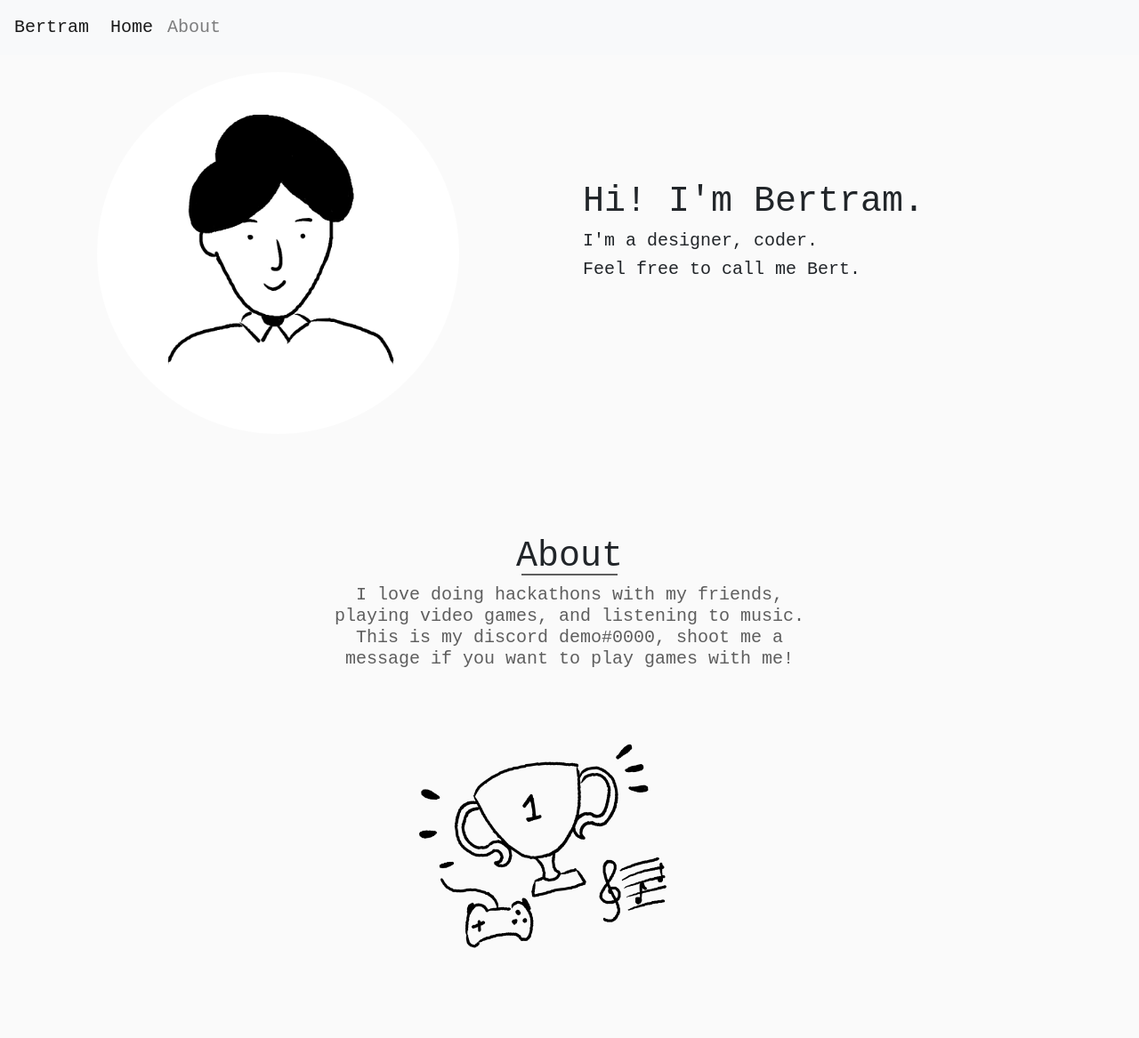
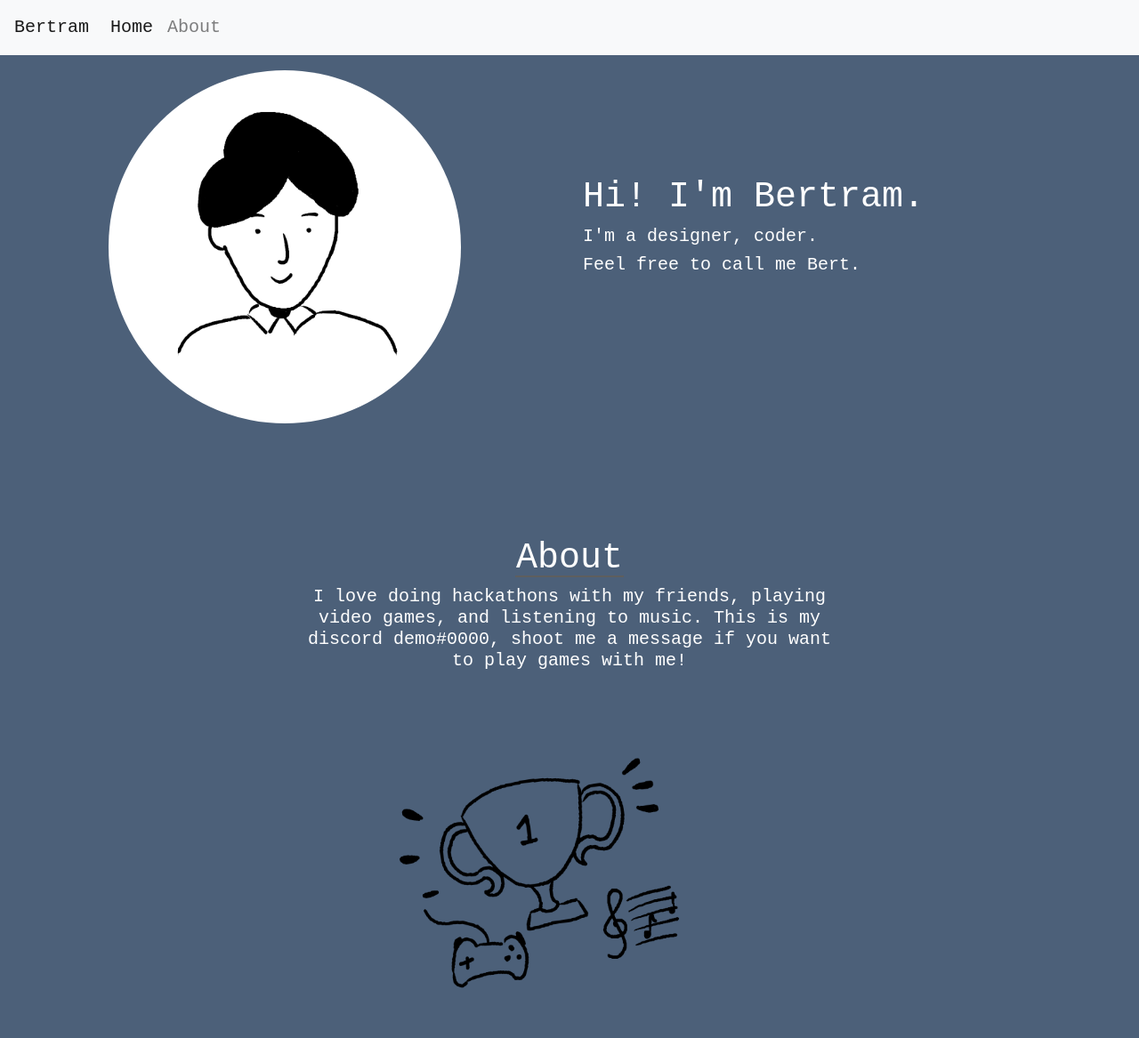
Before and after one commit to chi-wei-lien/demo-web-portfolio-level-1, a plain HTML site: page index.html in a window 1280 px wide. Shown: the top 1167 px of the page at 89% size. Drawn offline with nearby package versions, Linux system fonts and the light colour scheme.

Commit message:
add dark mode

```diff
--- a/index.html
+++ b/index.html
@@ -8,14 +8,16 @@
     <!-- Bootstrap CSS -->
     <link rel="stylesheet" href="https://stackpath.bootstrapcdn.com/bootstrap/4.3.1/css/bootstrap.min.css" integrity="sha384-ggOyR0iXCbMQv3Xipma34MD+dH/1fQ784/j6cY/iJTQUOhcWr7x9JvoRxT2MZw1T" crossorigin="anonymous">
 
+    <!-- Custom CSS -->
     <link rel="stylesheet" href="style.css">
+
     <title>Bertram</title>
     <link rel="icon" type="image/x-icon" href="public/images/favicon.ico">
 
     <!-- Add icon library -->
     <script src="https://use.fontawesome.com/750a16f689.js"></script>
   </head>
-  <body>
+  <body id="dark-mode-bg">
     <nav class="navbar navbar-expand-lg navbar-light bg-light">
       <a class="navbar-brand" href="#">Bertram</a>
       <button class="navbar-toggler" type="button" data-toggle="collapse" data-target="#navbarNavDropdown" aria-controls="navbarNavDropdown" aria-expanded="false" aria-label="Toggle navigation">
@@ -32,6 +34,7 @@
         </ul>
       </div>
     </nav>
+    <div class="container-fluid">
       <div class="row">
         <div class="col-md-1"></div>
         <div class="col-md-4">
@@ -39,21 +42,23 @@
         </div>
         <div class="col-md-1"></div>
         <div class="col-md-4">
-        <h1 class="title">Hi! I'm Bertram.</h1>
-        <h3 class="sub-title">I'm a designer, coder.</h3>
-        <h3 class="sub-title">Feel free to call me Bert.</h3>
+          <h1 class="title dark-mode-word">Hi! I'm Bertram.</h1>
+          <h3 class="sub-title dark-mode-word">I'm a designer, coder.</h3>
+          <h3 class="sub-title dark-mode-word">Feel free to call me Bert.</h3>
         </div>
         <div class="col-md-1"></div>
       </div>
-    <div class="container">
+    </div>
+
+    <div class="container-fluid">
       <div class="row">
         <div class="col-md-3"></div>
-        <div class="col-md-6 about" id="about-section">
+        <div class="col-md-6 about dark-mode-word" id="about-section">
           <h1> About </h1>
           <div class="underline-container">
             <div class="underline"></div>
           </div>
-          <h3> I love doing hackathons with my friends, playing video games, and listening to music. This is my discord demo#0000, shoot me a message if you want to play games with me!</h3>
+          <h3 class="dark-mode-word"> I love doing hackathons with my friends, playing video games, and listening to music. This is my discord demo#0000, shoot me a message if you want to play games with me!</h3>
           <img class="acheivements" src="public/images/acheivements.png">
         </div>
         <div class="col-md-3">
@@ -78,7 +83,8 @@
       </div>
     </div>
 
-
+    <!-- Custom JS -->
+    <script src="index.js"></script>
 
     <!-- Optional JavaScript -->
     <!-- jQuery first, then Popper.js, then Bootstrap JS -->
--- /dev/null
+++ b/index.js
@@ -0,0 +1,11 @@
+var today = new Date();
+var bg = document.getElementById("dark-mode-bg");
+var words = document.getElementsByClassName("dark-mode-word");
+
+if (today.getHours() >= 17) {
+  console.log("night time");
+  bg.style.backgroundColor = "#4C6079";
+  for (let word of words) {
+    word.style.color = "white";
+  }
+}
```
Lines whose indentation alone changed are shown as unchanged.
